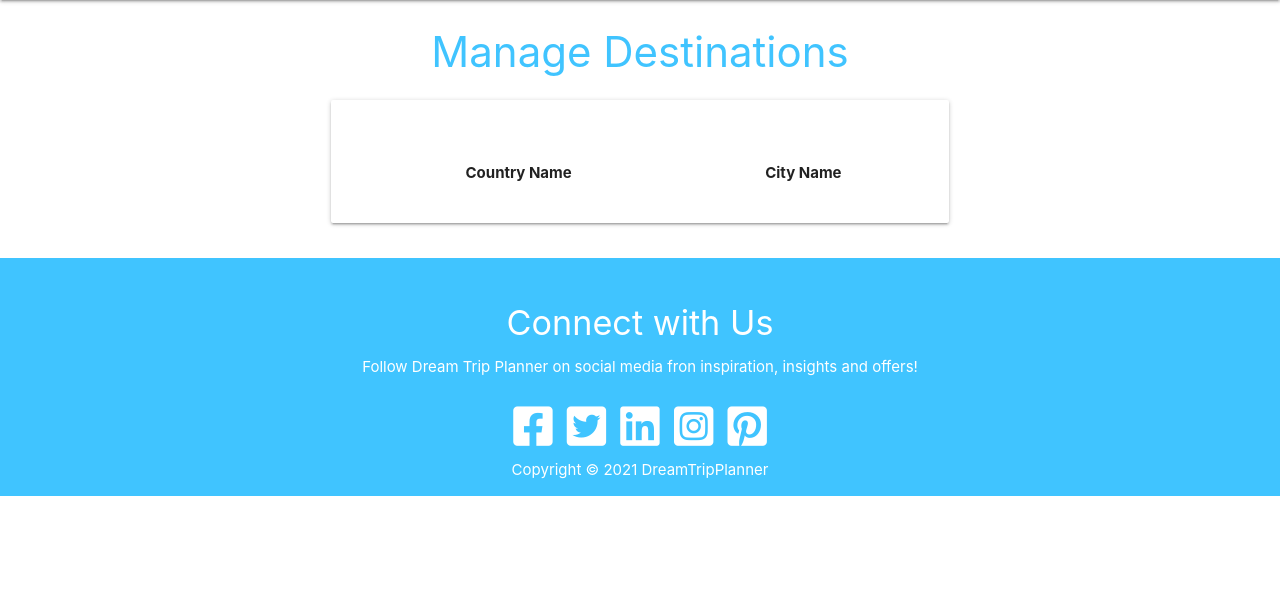
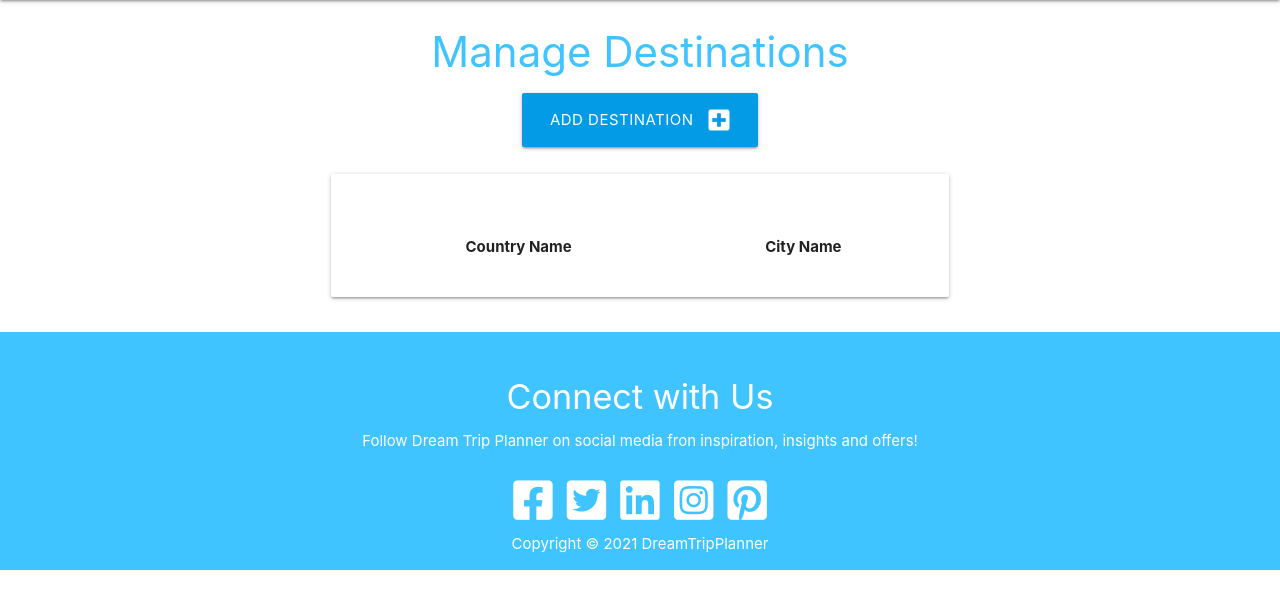
Before and after one commit to shoreenb/dream-trip-planner, a Flask app: page /get_cities in a window 1280 px wide. Shown: the part 64-673 px from the top of the page. Run offline with Flask 2, Linux system fonts and the light colour scheme; data that the repository does not hold is empty; some libraries are stand-ins or nearby versions.

Commit message:
Add function to add new destination to database

```diff
--- a/app.py
+++ b/app.py
@@ -221,6 +221,7 @@ def admin():
         "username":session["user"]
     }))
 
+
     return render_template(
         "itinerary.html",
         all_itineraries=all_itineraries,
@@ -228,6 +229,25 @@ def admin():
     )
 
 
+@app.route("/add_cities", methods=["GET", "POST"])
+def add_cities():
+    if request.method == "POST":
+        city = {
+            "country": request.form.get("country"),
+            "name": request.form.get("name")
+        }
+        mongo.db.cities.insert_one(city)
+        flash("New Destination Added")
+        return redirect(url_for("get_cities"))
+
+    countries = mongo.db.countries.find().sort("country", 1)
+    cities = mongo.db.cities.find().sort("name", 1)
+    return render_template(
+        "add_destination.html",
+        countries=countries,
+        cities=cities)
+
+
 if __name__ == "__main__":
     app.run(host=os.environ.get("IP"),
             port=int(os.environ.get("PORT")),
--- a/static/css/style.css
+++ b/static/css/style.css
@@ -21,6 +21,10 @@
 
 div.input-field.col.s6.s10.offset-m1 {
     margin-top: 50px;
+}
+
+#destination_card div.input-field.col.s6.s10.offset-m1 {
+    margin: 50px;
 }
 
 .btn-small {
--- a/templates/destinations.html
+++ b/templates/destinations.html
@@ -4,6 +4,14 @@
 <h3 class="center light-blue-text text-accent-2">
     Manage Destinations
 </h3>
+
+<div class="row">
+    <div class="col s12 center-align">
+        <a href="{{ url_for('add_cities') }}" class="btn-large light-blue darken-1">
+            Add Destination<i class="fas fa-plus-square right"></i>
+        </a>
+    </div>
+</div>
 
 <div class="row">
     <div class="col s12 m6 offset-m3">
```
Also changed, not shown: templates/add_destination.html (added, +40 -0 lines).
